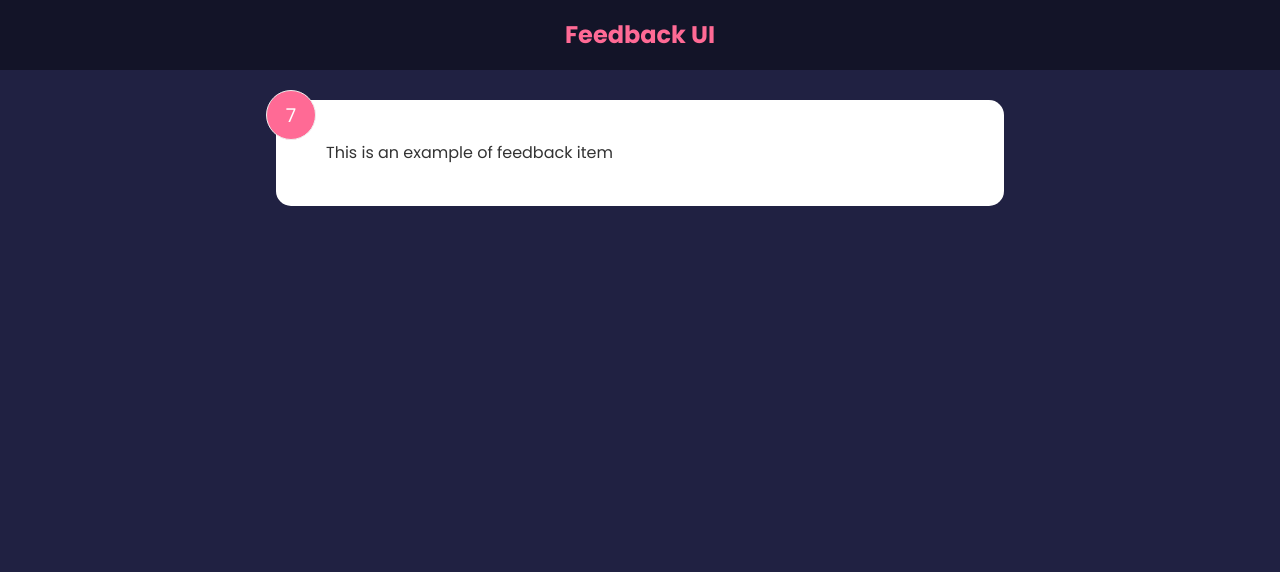
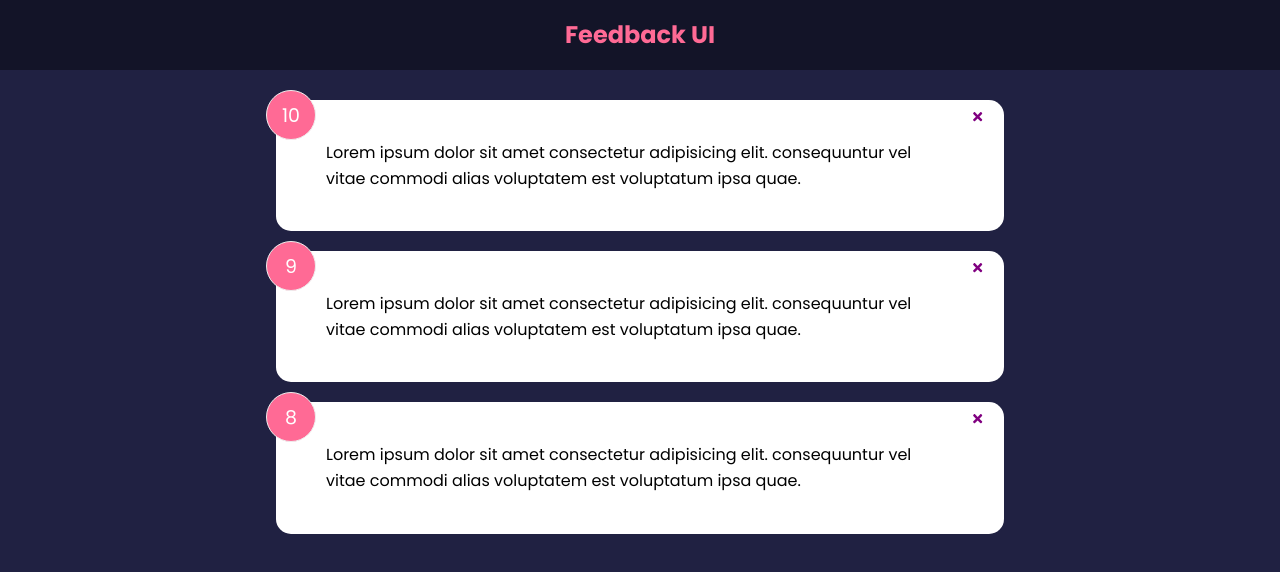
Before and after one commit to seamusmacg/feedback-app, a React (Create React App) app: page / in a window 1280 px wide. Shown: the top 572 px of the page. Built offline with nearby package versions, Linux system fonts and the light colour scheme.

Commit message:
Add delete functionality

```diff
--- a/package.json
+++ b/package.json
@@ -8,6 +8,7 @@
     "@testing-library/user-event": "^13.5.0",
     "react": "^17.0.2",
     "react-dom": "^17.0.2",
+    "react-icons": "^4.3.1",
     "react-scripts": "5.0.0",
     "web-vitals": "^2.1.4"
   },
--- a/src/App.js
+++ b/src/App.js
@@ -1,12 +1,20 @@
+import { useState } from "react";
 import Header from "./components/Header";
-import FeedbackItem from "./components/FeedbackItem";
+import FeedbackList from "./components/FeedbackList";
+import FeedbackData from "./data/FeedbackData";
 
 function App() {
+  const [feedback, setFeedback] = useState(FeedbackData);
+  const deleteFeedback = (id) => {
+    if (window.confirm("Are you sure you want to delete?")) {
+      setFeedback(feedback.filter((item) => item.id !== id));
+    }
+  };
   return (
     <>
       <Header />
       <div className="container">
-        <FeedbackItem />
+        <FeedbackList feedback={feedback} handleDelete={deleteFeedback} />
       </div>
     </>
   );
--- a/src/components/FeedbackItem.jsx
+++ b/src/components/FeedbackItem.jsx
@@ -1,14 +1,21 @@
-import { useState } from "react";
-function FeedbackItem() {
-  const [rating, setRating] = useState(7);
-  const [text, setText] = useState("This is an example of feedback item");
+import { FaTimes } from "react-icons/fa";
+import PropTypes from "prop-types";
+import Card from "./shared/Card";
 
+function FeedbackItem({ item, handleDelete }) {
   return (
-    <div className="card">
-      <div className="num-display">{rating}</div>
-      <div className="text-display">{text}</div>
-    </div>
+    <Card>
+      <div className="num-display">{item.rating}</div>
+      <button onClick={() => handleDelete(item.id)} className="close">
+        <FaTimes color="purple" />
+      </button>
+      <div className="text-display">{item.text}</div>
+    </Card>
   );
 }
 
+FeedbackItem.propTypes = {
+  item: PropTypes.object.isRequired,
+};
+
 export default FeedbackItem;
--- /dev/null
+++ b/src/components/FeedbackList.jsx
@@ -0,0 +1,28 @@
+import PropTypes from "prop-types";
+import FeedbackItem from "./FeedbackItem";
+
+function FeedbackList({ feedback, handleDelete }) {
+  if (!feedback || feedback.length === 0) {
+    return <p>No Feedback Yet</p>;
+  }
+
+  return (
+    <div className="feedback-list">
+      {feedback.map((item) => (
+        <FeedbackItem key={item.id} item={item} handleDelete={handleDelete} />
+      ))}
+    </div>
+  );
+}
+
+FeedbackList.propTypes = {
+  feedback: PropTypes.arrayOf(
+    PropTypes.shape({
+      id: PropTypes.number.isRequired,
+      text: PropTypes.string.isRequired,
+      rating: PropTypes.number.isRequired,
+    })
+  ),
+};
+
+export default FeedbackList;
--- /dev/null
+++ b/src/components/shared/Card.jsx
@@ -0,0 +1,27 @@
+import PropTypes from "prop-types";
+
+function Card({ children, reverse }) {
+  //   return <div className={`card ${reverse && "reverse"}`}>{children}</div>;
+  return (
+    <div
+      className="card"
+      style={{
+        backgroundColor: reverse ? "rgba(0,0,0,0.4)" : "#fff",
+        color: reverse ? "#fff" : "#000",
+      }}
+    >
+      {children}
+    </div>
+  );
+}
+
+Card.defaultProps = {
+  reverse: false,
+};
+
+Card.propTypes = {
+  children: PropTypes.node.isRequired,
+  reverse: PropTypes.bool,
+};
+
+export default Card;
--- /dev/null
+++ b/src/data/FeedbackData.js
@@ -0,0 +1,19 @@
+const FeedbackData = [
+  {
+    id: 1,
+    rating: 10,
+    text: "Lorem ipsum dolor sit amet consectetur adipisicing elit. consequuntur vel vitae commodi alias voluptatem est voluptatum ipsa quae.",
+  },
+  {
+    id: 2,
+    rating: 9,
+    text: "Lorem ipsum dolor sit amet consectetur adipisicing elit. consequuntur vel vitae commodi alias voluptatem est voluptatum ipsa quae.",
+  },
+  {
+    id: 3,
+    rating: 8,
+    text: "Lorem ipsum dolor sit amet consectetur adipisicing elit. consequuntur vel vitae commodi alias voluptatem est voluptatum ipsa quae.",
+  },
+];
+
+export default FeedbackData;
```
Also changed, not shown: 1 other file (tests, documents, lock files or other folders).
